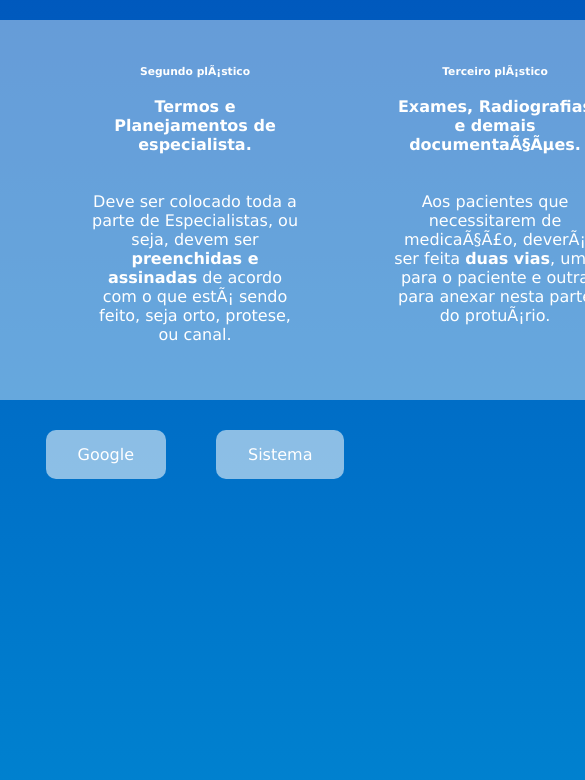
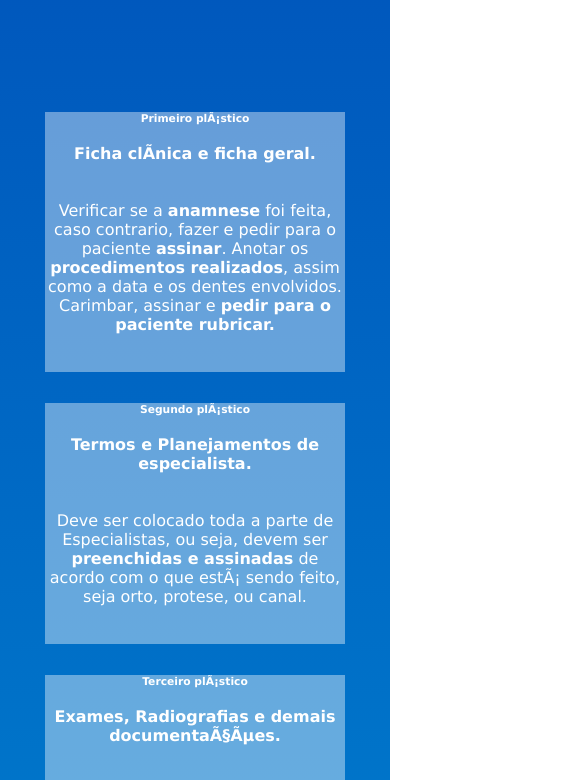
Before and after one commit to gottmik/projeto-notificacoes-pginicial, a plain HTML site: page index.html in a window 390 px wide. Shown: the part 59-839 px from the top of the page, 585 px wide, since content can reach past the window. Drawn offline with Linux system fonts and the light colour scheme.

Commit message:
Update @responsividade

```diff
--- a/style.css
+++ b/style.css
@@ -84,3 +84,48 @@ ul {
   text-decoration: none;
   text-align: center;
 }
+/* ///////////RESPONSIVIDADE////////// */
+
+@media (max-width: 800px){
+  body{
+    margin: 0;
+    padding: 0;
+    box-sizing: border-box;
+    width: 100%;
+    height: 100%;
+  }
+  h2{
+    margin-top:3%;
+
+  }
+  h1{
+    margin-top:5%;
+    text-align: center;
+  }
+  .container-pai{
+    margin-top:  10%;
+    width: 100%;
+    height: 100%;
+  }
+  .mensagem-container{
+    flex-direction: column;
+    justify-content: center;
+    align-items: center;
+    background: none;
+    padding:40px;
+    margin-top: 60%;
+  }
+  .lista1{
+    background-color:Rgb(255, 255, 255, 0.4);
+  }
+  .lista3{
+    background-color:Rgb(255, 255, 255, 0.4);
+  }
+  .lista5{
+    background-color:Rgb(255, 255, 255, 0.4);
+  }
+  .botao-container{
+    padding:10%;
+    margin-top:80%;
+  }
+}
```
